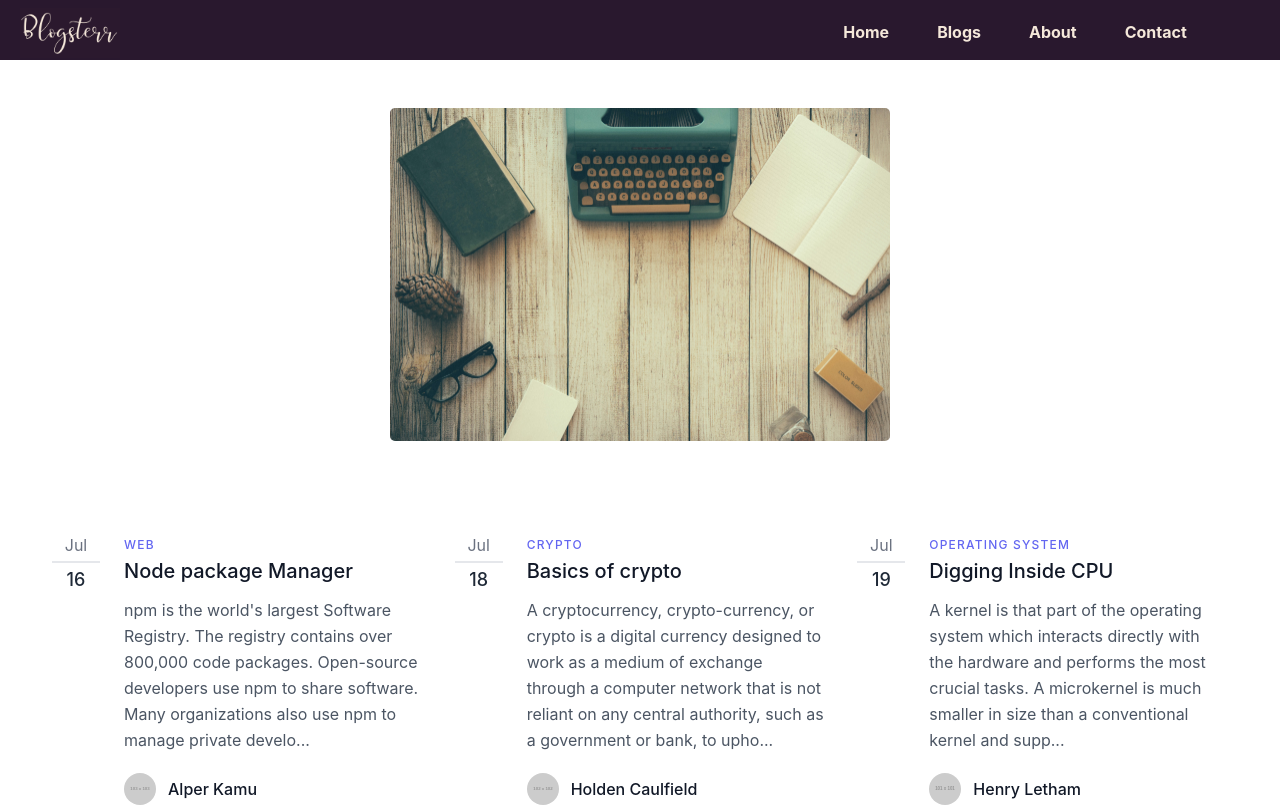
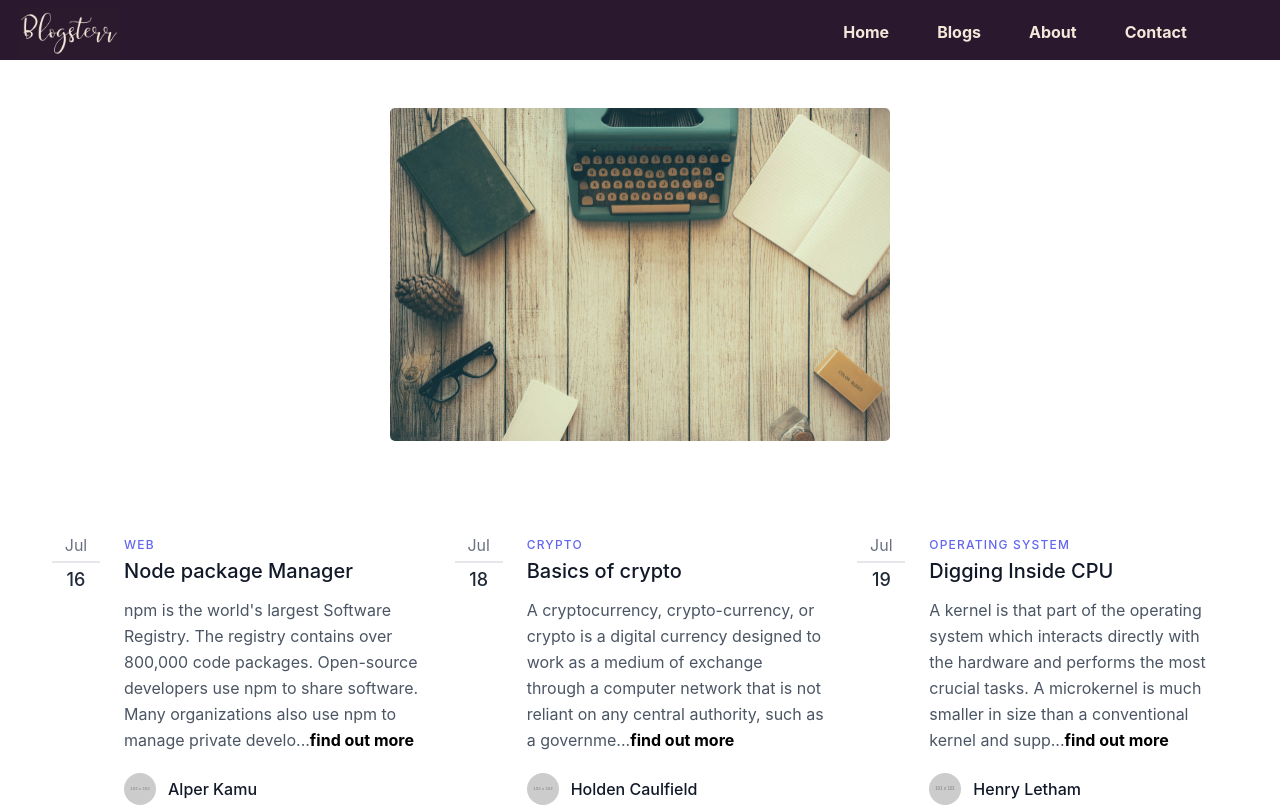
Before and after one commit to 14anirudh/Blog_Next, a Next.js app: page / in a window 1280 px wide. Shown: the top 807 px of the page. Built offline with nearby package versions, Linux system fonts and the light colour scheme.

Commit message:
new changes

```diff
--- a/components/Navbar.js
+++ b/components/Navbar.js
@@ -38,8 +38,8 @@ const Navbar = () => {
         </Link>
       </ul>
       <div className={styles.hamburger} onClick={handleClick}>
-        <Hamburger color="#f5e8da" />
-        <img src="/navlogo.png" alt="logo" className="w-32 ml-20 " />
+        {/* <Hamburger color="#f5e8da" /> */}
+        <img src="/navlogo.png" alt="logo" className="w-32 " />
       </div>
       {open && (
         <div className={styles.menu}>
--- a/pages/blog.js
+++ b/pages/blog.js
@@ -6,7 +6,7 @@ import InfiniteScroll from "react-infinite-scroll-component";
 
 function Blog(props) {
   const [display, setDisplay] = useState(props.allBlogs);
-  const [count, setcount] = useState(2);
+  const [count, setcount] = useState(1);
   const fetchData = async () => {
     let d = await fetch(`http://localhost:3000/api/blogs/?count=${count + 2}`);
     setcount(count + 2);
--- a/pages/index.js
+++ b/pages/index.js
@@ -19,8 +19,7 @@ export default function Home() {
         <link rel="icon" href="/favicon.ico" />
       </Head>
 
-      <main className={styles.main} >
-
+      <main className={styles.main}>
         <img
           className={styles.img}
           src="/home.jpg"
@@ -54,10 +53,15 @@ export default function Home() {
                       Node package Manager
                     </h1>
                     <p className="leading-relaxed mb-5">
-                      npm is the world&apos;s largest Software Registry. The registry
-                      contains over 800,000 code packages. Open-source
+                      npm is the world&apos;s largest Software Registry. The
+                      registry contains over 800,000 code packages. Open-source
                       developers use npm to share software. Many organizations
                       also use npm to manage private develo...
+                      <Link href="/npm">
+                        <button className="font-bold text-black">
+                          find out more
+                        </button>
+                      </Link>
                     </p>
                     <a className="inline-flex items-center">
                       <img
@@ -92,7 +96,15 @@ export default function Home() {
                       Basics of crypto
                     </h1>
                     <p className="leading-relaxed mb-5">
-                    A cryptocurrency, crypto-currency, or crypto is a digital currency designed to work as a medium of exchange through a computer network that is not reliant on any central authority, such as a government or bank, to upho...
+                      A cryptocurrency, crypto-currency, or crypto is a digital
+                      currency designed to work as a medium of exchange through
+                      a computer network that is not reliant on any central
+                      authority, such as a governme...
+                      <Link href="/crypto">
+                        <button className="font-bold text-black">
+                          find out more
+                        </button>
+                      </Link>
                     </p>
                     <a className="inline-flex items-center">
                       <img
@@ -121,13 +133,21 @@ export default function Home() {
                   </div>
                   <div className="flex-grow pl-6">
                     <h2 className="tracking-widest text-xs title-font font-medium text-indigo-500 mb-1">
-                     OPERATING SYSTEM
+                      OPERATING SYSTEM
                     </h2>
                     <h1 className="title-font text-xl font-medium text-gray-900 mb-3">
                       Digging Inside CPU
                     </h1>
                     <p className="leading-relaxed mb-5">
-                    A kernel is that part of the operating system which interacts directly with the hardware and performs the most crucial tasks. A microkernel is much smaller in size than a conventional kernel and supp...
+                      A kernel is that part of the operating system which
+                      interacts directly with the hardware and performs the most
+                      crucial tasks. A microkernel is much smaller in size than
+                      a conventional kernel and supp...
+                      <Link href="/kernel">
+                        <button className="font-bold text-black">
+                          find out more
+                        </button>
+                      </Link>
                     </p>
                     <a className="inline-flex items-center">
                       <img
--- a/styles/Home.module.css
+++ b/styles/Home.module.css
@@ -220,6 +220,9 @@ color:red
     display: flex;
     z-index: 2;
     background-color: #29182e;
+    justify-content: center;
+    align-items: center;
+
   }
   .hamburger h1 {
     margin-bottom: 8px;
```
Also changed, not shown: 1 other file (tests, documents, lock files or other folders).
